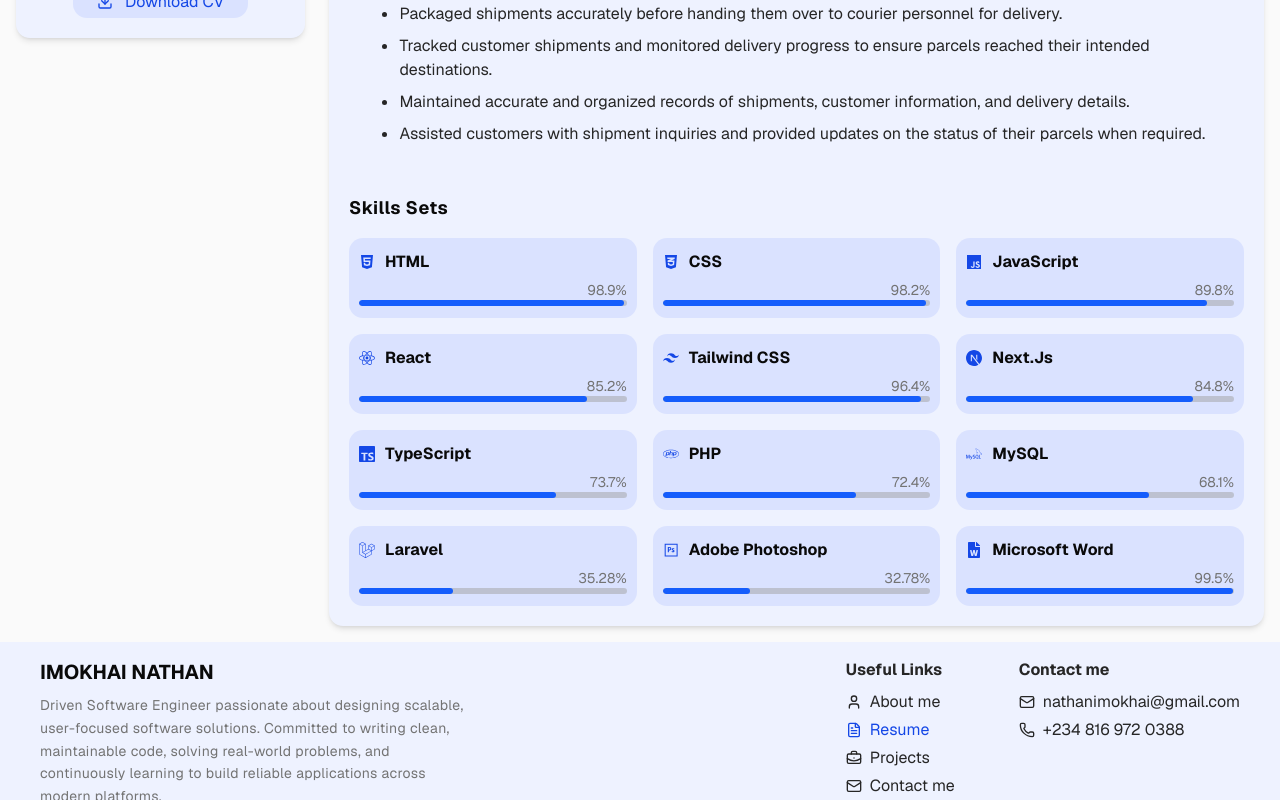
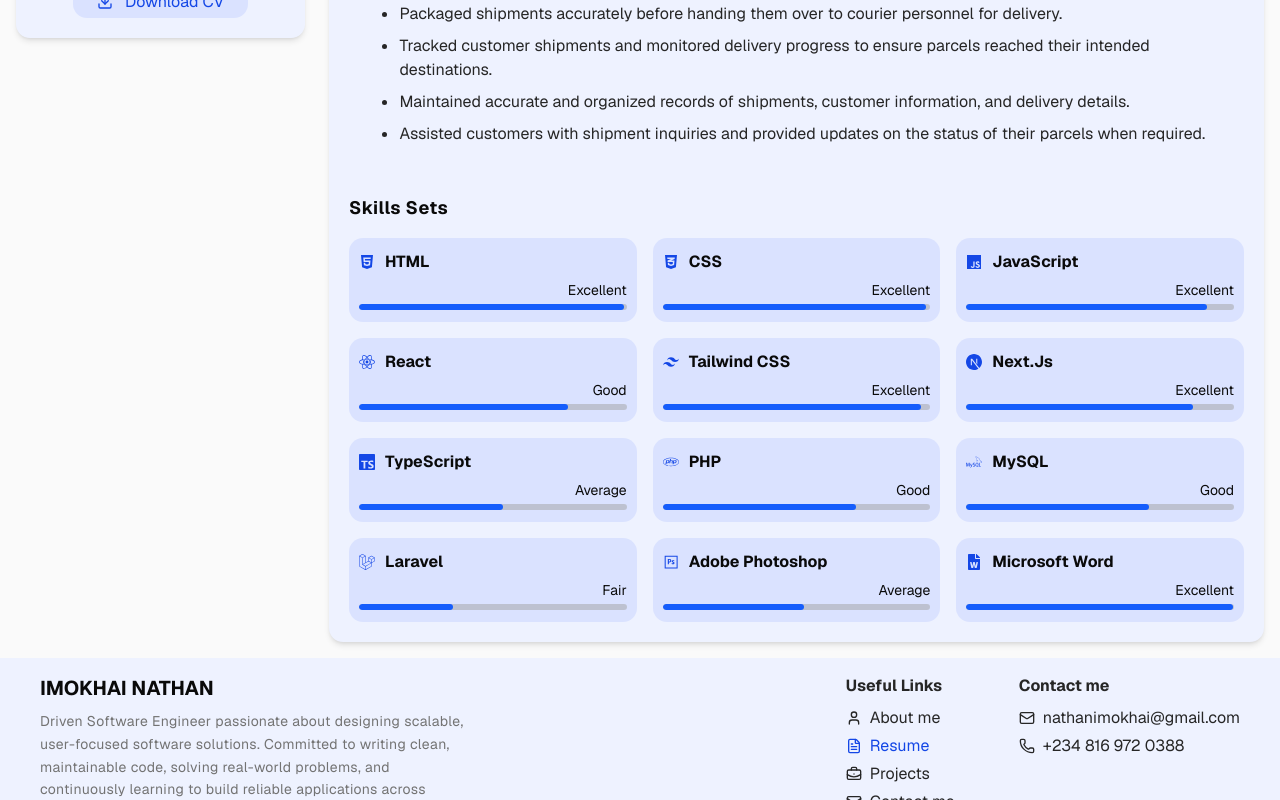
Before and after one commit to IcoNique-01/My-portfolio, a Next.js app: page /resume in a window 1280 px wide. Shown: the part 534-1334 px from the top of the page. Built offline with nearby package versions, Linux system fonts and the light colour scheme.

Commit message:
Improving UI for skills

```diff
--- a/app/(main)/resume/Resume.tsx
+++ b/app/(main)/resume/Resume.tsx
@@ -24,7 +24,7 @@
     {
       id: 3,
       name: "React",
-      mastery: 85.2,
+      mastery: 78.2,
       icon: "FaReact",
     },
     {
@@ -42,7 +42,7 @@
     {
       id: 6,
       name: "TypeScript",
-      mastery: 73.7,
+      mastery: 53.7,
       icon: "SiTypescript",
     },
     {
@@ -72,7 +72,7 @@
     {
       id: 11,
       name: "Adobe Photoshop",
-      mastery: 32.78,
+      mastery: 52.78,
       icon: "DiPhotoshop",
     },
     {
--- a/app/(main)/resume/Skills.tsx
+++ b/app/(main)/resume/Skills.tsx
@@ -54,6 +54,17 @@
   const isInView = useInView(progressBar, { once: true, amount: 1 });
   const control = useAnimation();
 
+  const grade =
+    skillset.mastery >= 80 && skillset.mastery <= 100
+      ? "Excellent"
+      : skillset.mastery >= 60 && skillset.mastery < 80
+        ? "Good"
+        : skillset.mastery >= 50 && skillset.mastery < 60
+          ? "Average"
+          : skillset.mastery >= 35 && skillset.mastery < 50
+            ? "Fair"
+            : "Poor";
+
   useEffect(() => {
     if (isInView) {
       control.start("visible");
@@ -71,9 +82,10 @@
         <h3 className="font-bold text-base ">{skillset.name}</h3>
       </div>
       <div className="w-full flex flex-col">
-        <span className="text-sm text-neutral-500 dark:text-neutral-200/80  text-right">
-          <span>{skillset.mastery}</span>
-          <span>%</span>
+        <span
+          className={`text-sm ${grade === "Excellent" ? "" : grade === "Good" ? "" : grade === "Average" ? "" : grade === "Fair" ? "" : ""} text-right mb-1`}
+        >
+          {grade}
         </span>
         <div className="w-full shrink-0 h-1.5 rounded-full overflow-hidden bg-neutral-400/50 dark:bg-neutral-950">
           <motion.div
```
